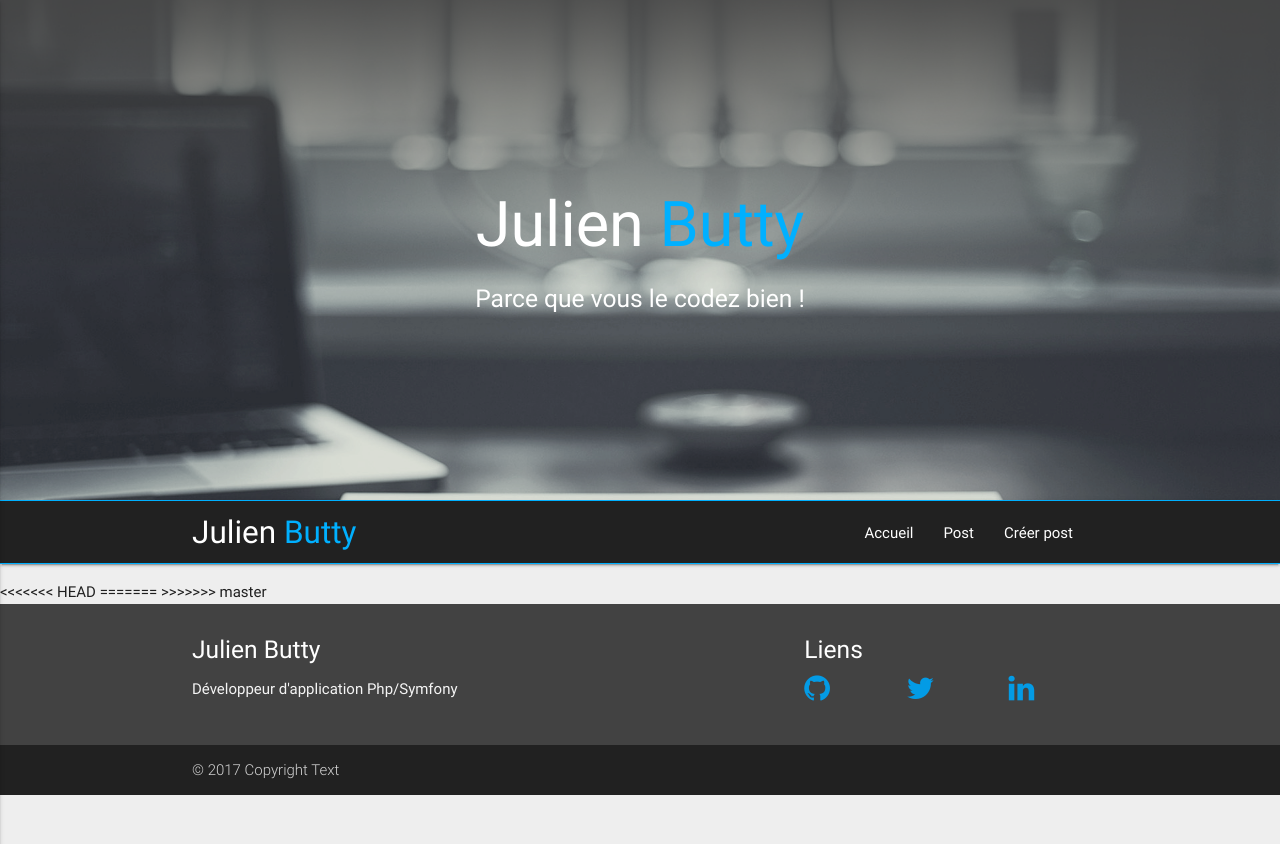
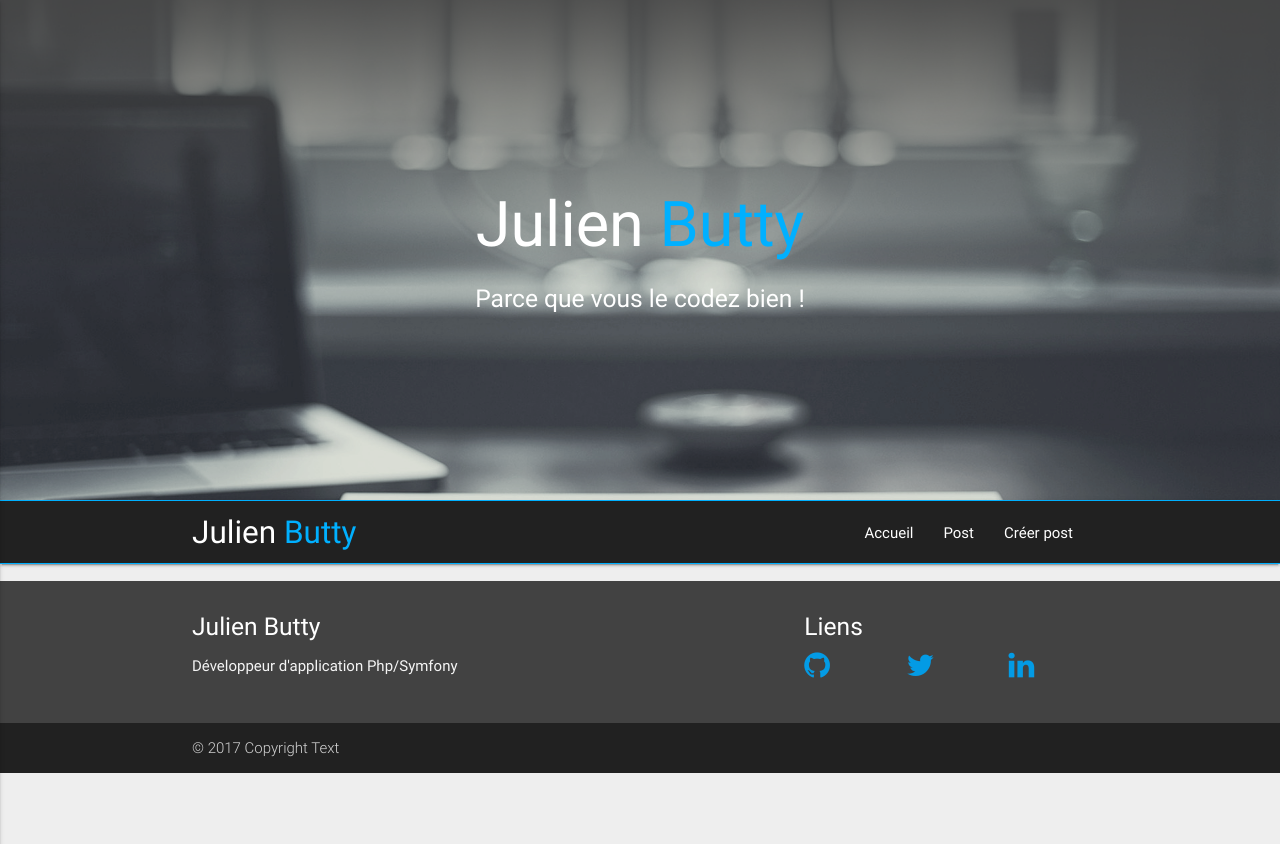
Before and after one commit to Julien-Butty/OCP5, a PHP site: page /Vue/gabarit.php in a window 1280 px wide. Shown: the top 844 px of the page. Run offline with PHP 8.4, Linux system fonts and the light colour scheme; the template is opened without the code that fills it, so the values that code supplies are empty; some libraries are stand-ins or nearby versions.

Commit message:
fix code syntax

```diff
--- a/Config/dev.ini
+++ b/Config/dev.ini
@@ -1,11 +1,9 @@
 ; Configuration pour le développement
 
 [Installation]
-<<<<<<< HEAD
+
 racineWeb = /OCP5/
-=======
-racineWeb = /blogPro/
->>>>>>> master
+
 
 [BD]
 dsn = 'mysql:host=localhost;dbname=blogPro;charset=utf8'
--- a/Vue/Billet/modifier.php
+++ b/Vue/Billet/modifier.php
@@ -26,4 +26,4 @@
             <input type="hidden" name="token" id="token" value="<?php echo $_SESSION["token"] ; ?>" />
         </div>
     </form>
-</section>"
+</section>
--- a/Vue/gabarit.php
+++ b/Vue/gabarit.php
@@ -64,11 +64,11 @@
             <ul id="mobile-menu" class="side-nav">
                 <li><a href="Accueil">Accueil</a></li>
                 <li><a href="Billet">Post</a></li>
-<<<<<<< HEAD
+
                 <li><a href="Billet/creer">Créer post</a></li>
-=======
+
                 <li><a href="billet/creer">Créer post</a></li>
->>>>>>> master
+
             </ul>
         </div>
 
@@ -80,10 +80,7 @@
         <p></p>
     </header>
     <div id="contenu">
-<<<<<<< HEAD
 
-=======
->>>>>>> master
         <?= $contenu ?>
     </div>
 
```
Also changed, not shown: Controleur/ControleurAccueil.php (+3 -4 lines), Controleur/ControleurBillet.php (line endings or trailing spaces), Vue/Accueil/index.php (line endings or trailing spaces), Vue/Billet/creer.php (line endings or trailing spaces), Vue/Billet/index.php (line endings or trailing spaces), Vue/Billet/read.php (line endings or trailing spaces).
